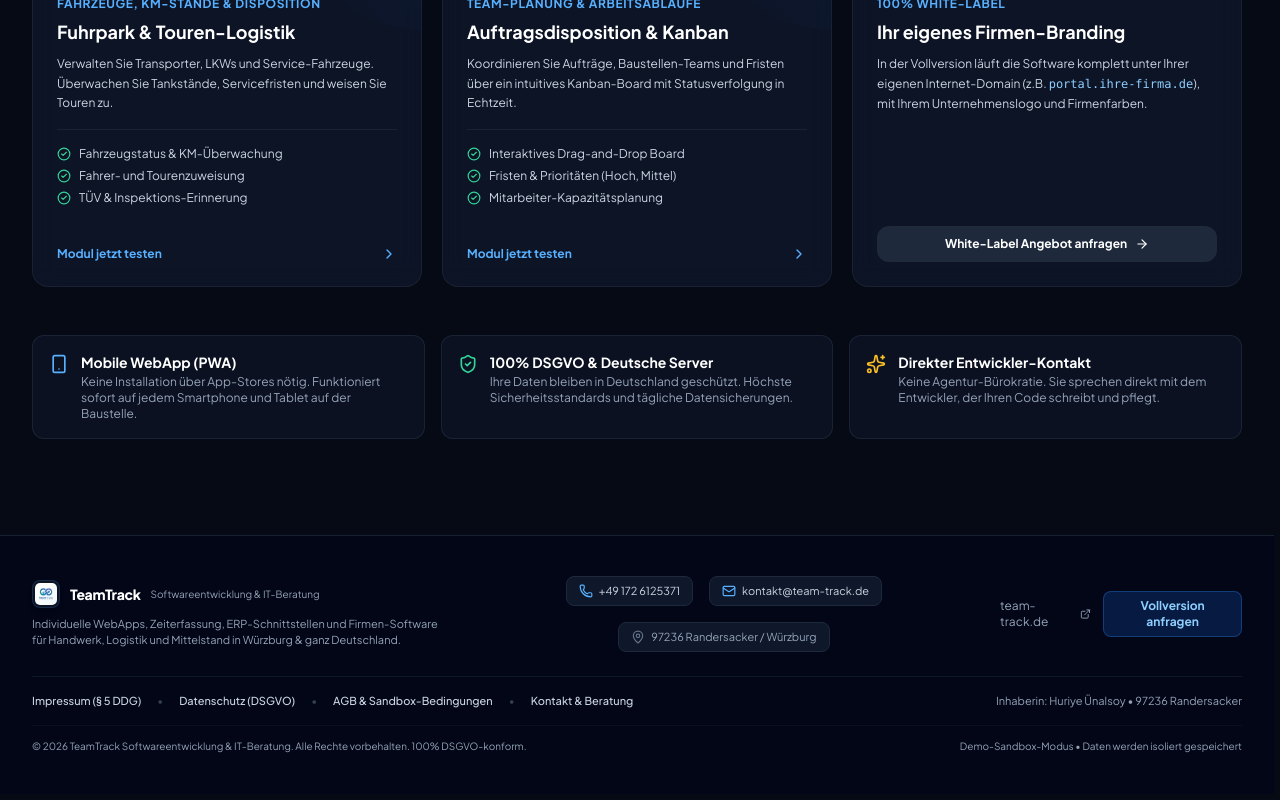
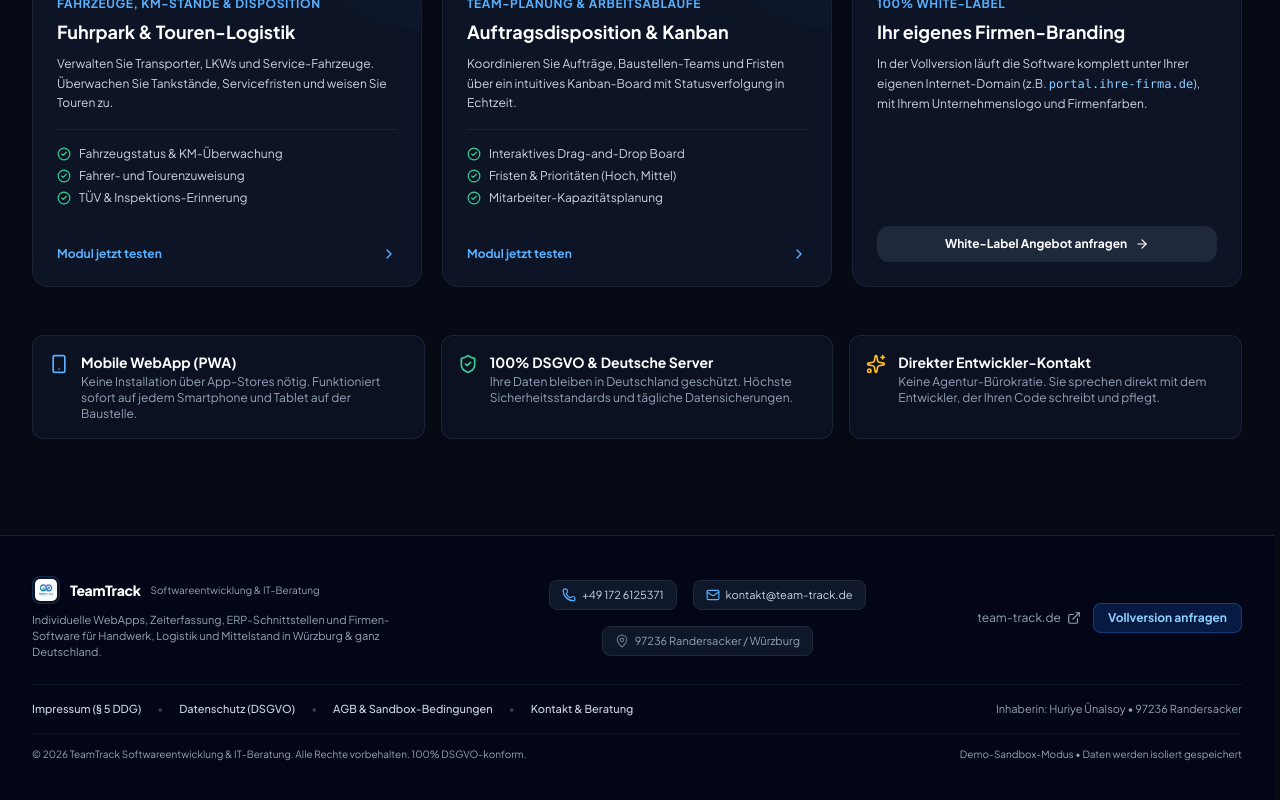
Before and after one commit to teamtrack1019/teamtrack-demo, a React (Vite) app: page / in a window 1280 px wide. Shown: the part 1256-2056 px from the top of the page. Built offline with nearby package versions, Linux system fonts and the light colour scheme.

Commit message:
fix: Prevent team-track.de link from breaking into multiple lines in footer

```diff
--- a/src/components/Footer.jsx
+++ b/src/components/Footer.jsx
@@ -50,20 +50,20 @@
         </div>
 
         {/* Right CTA */}
-        <div className="flex items-center gap-3">
+        <div className="flex items-center gap-3 shrink-0">
           <a
             href="https://team-track.de"
             target="_blank"
             rel="noopener noreferrer"
-            className="flex items-center gap-1 text-slate-400 hover:text-brand-300 transition-colors"
+            className="flex items-center gap-1.5 text-slate-400 hover:text-brand-300 transition-colors whitespace-nowrap"
           >
             <span>team-track.de</span>
-            <ExternalLink className="w-3 h-3" />
+            <ExternalLink className="w-3.5 h-3.5 shrink-0" />
           </a>
 
           <button
             onClick={() => openUpgradeModal('Fußzeile CTA')}
-            className="px-3.5 py-1.5 rounded-lg bg-brand-600/20 hover:bg-brand-600/40 text-brand-300 border border-brand-500/30 font-bold transition-all"
+            className="px-3.5 py-1.5 rounded-lg bg-brand-600/20 hover:bg-brand-600/40 text-brand-300 border border-brand-500/30 font-bold transition-all whitespace-nowrap cursor-pointer"
           >
             Vollversion anfragen
           </button>
```
